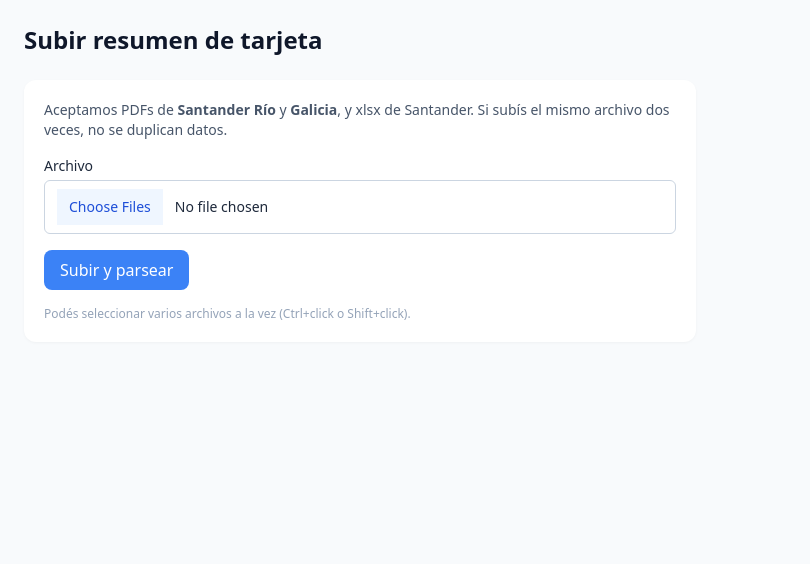
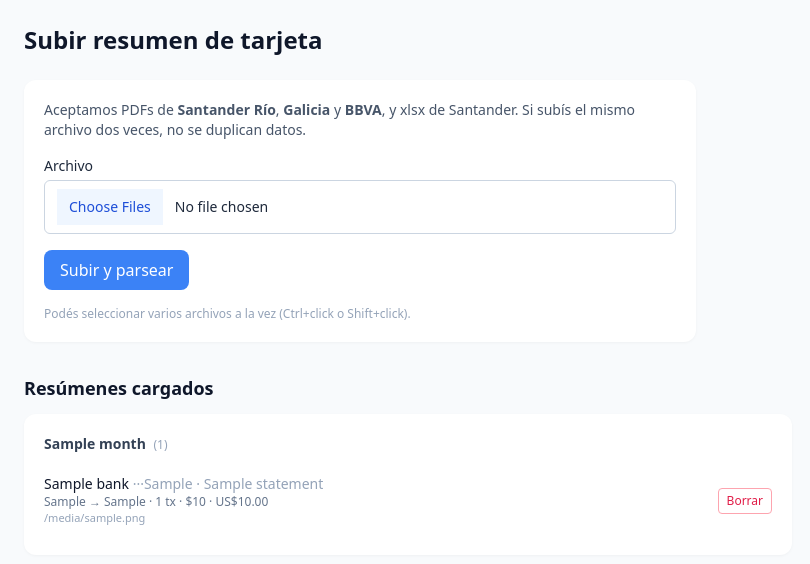
Before and after one commit to fede2305/finanzas, a FastAPI app: template src/finanzas/templates/upload.html in a window 1280 px wide. Shown: the part 61-625 px from the top of the page, without its empty margins (0-810 px from the left). Run offline with FastAPI, Linux system fonts and the light colour scheme; the template is opened without the code that fills it: most values are stand-ins (such as "Sample title", 1, 10 or a date in 2020); parts of the project's set-up code (start-up, migrations or seed data) failed here and were passed over; some libraries are stand-ins or nearby versions.

Commit message:
/upload: listar resúmenes cargados agrupados por mes + borrar
- queries: list_statements_by_month + delete_statement (filtra por user_id)
- POST /statements/{id}/delete con cascade en transactions
- Sección "Resúmenes cargados" debajo del form con banco/period/tx_count
- Copy actualizado a Santander/Galicia/BBVA

Co-Authored-By: Claude Opus 4.7 <noreply@anthropic.com>

```diff
--- a/src/finanzas/app.py
+++ b/src/finanzas/app.py
@@ -277,9 +277,22 @@ def upload_get(request: Request):
     user = auth.require_user(request)
     if not user:
         return RedirectResponse("/login", status_code=302)
+    with db.connect() as conn:
+        months = queries.list_statements_by_month(conn, user["sub"])
     return templates.TemplateResponse(
-        request, "upload.html", {"result": None, "user": user},
+        request, "upload.html",
+        {"result": None, "user": user, "months": months},
     )
+
+
+@app.post("/statements/{statement_id}/delete")
+def delete_statement(request: Request, statement_id: int):
+    user = auth.require_user(request)
+    if not user:
+        return RedirectResponse("/login", status_code=302)
+    with db.connect() as conn:
+        queries.delete_statement(conn, user["sub"], statement_id)
+    return RedirectResponse("/upload", status_code=303)
 
 
 @app.post("/api/upload")
--- a/src/finanzas/templates/upload.html
+++ b/src/finanzas/templates/upload.html
@@ -6,7 +6,7 @@
 
 <div class="card max-w-2xl">
   <p class="text-sm text-slate-600 dark:text-slate-300 mb-4">
-    Aceptamos PDFs de <b>Santander Río</b> y <b>Galicia</b>, y xlsx de Santander.
+    Aceptamos PDFs de <b>Santander Río</b>, <b>Galicia</b> y <b>BBVA</b>, y xlsx de Santander.
     Si subís el mismo archivo dos veces, no se duplican datos.
   </p>
   <form id="uploadForm" enctype="multipart/form-data" class="space-y-4">
@@ -19,6 +19,54 @@
     <p class="text-xs text-slate-400 dark:text-slate-500">Podés seleccionar varios archivos a la vez (Ctrl+click o Shift+click).</p>
   </form>
 </div>
+
+<!-- Resúmenes cargados -->
+{% if months %}
+<div class="mt-8 max-w-3xl">
+  <h2 class="text-lg font-semibold mb-3 text-slate-900 dark:text-white">Resúmenes cargados</h2>
+  <div class="space-y-4">
+    {% for g in months %}
+      <div class="card">
+        <h3 class="text-sm font-semibold text-slate-700 dark:text-slate-200 mb-3">
+          {{ g.label }}
+          <span class="text-xs font-normal text-slate-400 ml-1">({{ g.statements|length }})</span>
+        </h3>
+        <ul class="divide-y divide-slate-100 dark:divide-slate-700">
+          {% for s in g.statements %}
+            <li class="py-2 flex items-center justify-between gap-3">
+              <div class="min-w-0 flex-1">
+                <div class="text-sm text-slate-900 dark:text-slate-100 truncate">
+                  <span class="font-medium">{{ s.bank }}</span>
+                  <span class="text-slate-400">···{{ s.card_last4 }}</span>
+                  {% if s.holder_name %}
+                    <span class="text-slate-400">· {{ s.holder_name }}</span>
+                  {% endif %}
+                </div>
+                <div class="text-xs text-slate-500 dark:text-slate-400 truncate">
+                  {{ s.period_start or '?' }} → {{ s.period_end or '?' }}
+                  · {{ s.tx_count }} tx
+                  {% if s.raw_total_ars %}· {{ currency_ars(s.raw_total_ars) }}{% endif %}
+                  {% if s.raw_total_usd %}· {{ currency_usd(s.raw_total_usd) }}{% endif %}
+                </div>
+                {% if s.source_filename %}
+                  <div class="text-[11px] text-slate-400 truncate">{{ s.source_filename }}</div>
+                {% endif %}
+              </div>
+              <form method="post" action="/statements/{{ s.id }}/delete"
+                    onsubmit="return confirm('Borrar este resumen y sus {{ s.tx_count }} transacciones? Esta acción no se puede deshacer.');">
+                <button type="submit"
+                        class="text-xs px-2 py-1 rounded border border-rose-300 text-rose-600 hover:bg-rose-50 dark:border-rose-700 dark:text-rose-400 dark:hover:bg-rose-950">
+                  Borrar
+                </button>
+              </form>
+            </li>
+          {% endfor %}
+        </ul>
+      </div>
+    {% endfor %}
+  </div>
+</div>
+{% endif %}
 
 <!-- Modal flotante de progreso -->
 <div id="uploadModal" class="hidden fixed inset-0 bg-black/30 flex items-end p-4 z-50">
```
Also changed, not shown: src/finanzas/queries.py (+54 -0 lines).
